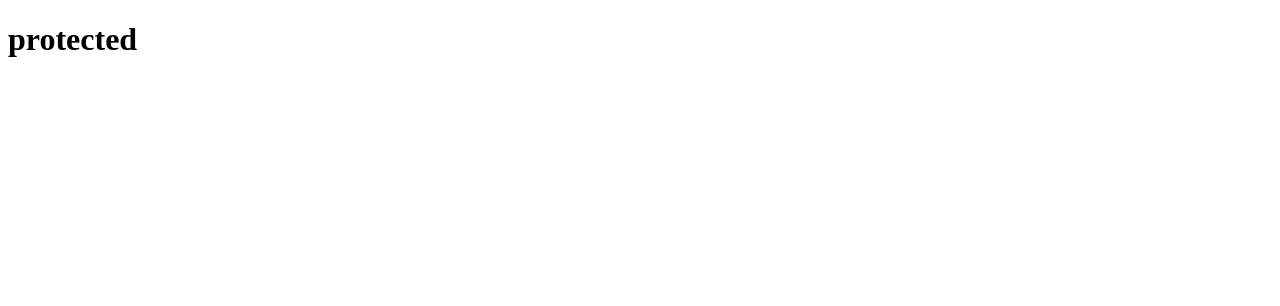
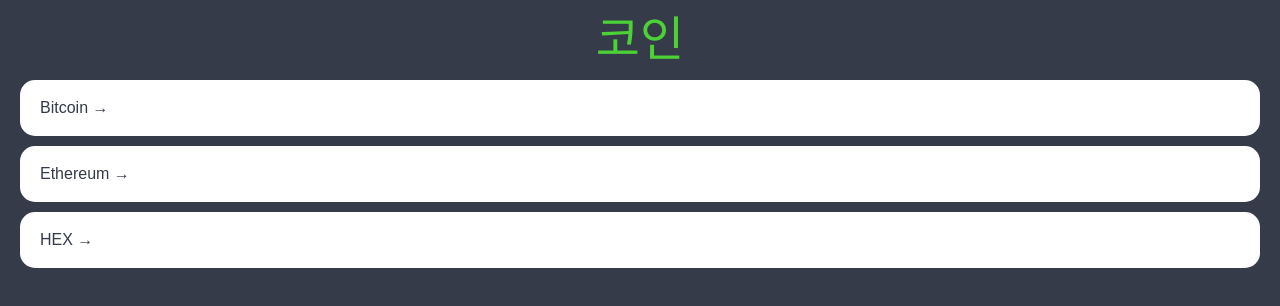
Before and after one commit to multida/cryptoTracker, a React (Create React App) app: page / in a window 1280 px wide. Shown: the top 306 px of the page. Built offline with nearby package versions, Linux system fonts and the light colour scheme.

Commit message:
💄 화면 만듦

```diff
--- a/src/App.tsx
+++ b/src/App.tsx
@@ -1,16 +1,70 @@
-import styled from "styled-components";
+import { createGlobalStyle } from "styled-components";
+import Router from "./routes/Router";
 
-const Container = styled.div`
-  background-color: ${(proprs) => proprs.theme.bgColor};
+const GlobalStyle = createGlobalStyle`
+@import url('https://fonts.googleapis.com/css2?family=Nunito&display=swap');
+* {box-sizing:border-box;}
+html, body, div, span, applet, object, iframe,
+h1, h2, h3, h4, h5, h6, p, blockquote, pre,
+a, abbr, acronym, address, big, cite, code,
+del, dfn, em, img, ins, kbd, q, s, samp,
+small, strike, strong, sub, sup, tt, var,
+b, u, i, center,
+dl, dt, dd, ol, ul, li,
+fieldset, form, label, legend,
+table, caption, tbody, tfoot, thead, tr, th, td,
+article, aside, canvas, details, embed,
+figure, figcaption, footer, header, hgroup,
+menu, nav, output, ruby, section, summary,
+time, mark, audio, video {
+	margin: 0;
+	padding: 0;
+	border: 0;
+	font-size: 100%;
+	font: inherit;
+	vertical-align: baseline;
+}
+/* HTML5 display-role reset for older browsers */
+article, aside, details, figcaption, figure,
+footer, header, hgroup, menu, nav, section {
+	display: block;
+}
+body {
+	line-height: 1;
+  font-family: 'Nunito', sans-serif;
+  background-color: ${(props) => props.theme.bgColor};
+  color: ${(props) => props.theme.textColor};
+
+
+}
+ol, ul {
+	list-style: none;
+}
+blockquote, q {
+	quotes: none;
+}
+blockquote:before, blockquote:after,
+q:before, q:after {
+	content: '';
+	content: none;
+}
+table {
+	border-collapse: collapse;
+	border-spacing: 0;
+}
+a {
+  text-decoration:none;
+  color:inherit;
+}
+a:focus, a:active {color:inherit;}
 `;
-const H1 = styled.h1`
-  color: ${(props) => props.theme.textColor};
-`;
+
 function App() {
   return (
-    <Container>
-      <H1>protected</H1>
-    </Container>
+    <>
+      <GlobalStyle />
+      <Router />
+    </>
   );
 }
 
--- /dev/null
+++ b/src/routes/Coin.tsx
@@ -0,0 +1,13 @@
+import { useParams } from "react-router-dom";
+
+interface RouterParams {
+  coinId: string;
+}
+
+function Coin() {
+  // useParams: coinId를 포함하는 오브젝트를 반환해줌
+  const { coinId } = useParams<RouterParams>();
+  return <h1>Coin: {coinId}</h1>;
+}
+
+export default Coin;
--- /dev/null
+++ b/src/routes/Coins.tsx
@@ -0,0 +1,88 @@
+import { Link } from "react-router-dom";
+import styled from "styled-components";
+
+const Container = styled.div`
+  padding: 0 20px;
+`;
+
+const Header = styled.header`
+  display: flex;
+  justify-content: center;
+  align-items: center;
+  height: 10vh;
+`;
+
+const CoinsList = styled.ul``;
+
+const Coin = styled.li`
+  background-color: white;
+  color: ${(props) => props.theme.bgColor};
+  border-radius: 15px;
+  margin-bottom: 10px;
+
+  a {
+    display: block;
+    padding: 20px;
+    transition: color 0.3s ease-in;
+  }
+
+  &:hover {
+    a {
+      color: ${(props) => props.theme.accentColor};
+    }
+  }
+`;
+
+const Title = styled.h1`
+  font-size: 48px;
+  color: ${(props) => props.theme.accentColor};
+`;
+
+const coins = [
+  {
+    id: "btc-bitcoin",
+    name: "Bitcoin",
+    symbol: "BTC",
+    rank: 1,
+    is_new: false,
+    is_active: true,
+    type: "coin",
+  },
+  {
+    id: "eth-ethereum",
+    name: "Ethereum",
+    symbol: "ETH",
+    rank: 2,
+    is_new: false,
+    is_active: true,
+    type: "coin",
+  },
+  {
+    id: "hex-hex",
+    name: "HEX",
+    symbol: "HEX",
+    rank: 3,
+    is_new: false,
+    is_active: true,
+    type: "token",
+  },
+];
+
+function Coins() {
+  return (
+    <Container>
+      <Header>
+        <Title>코인</Title>
+      </Header>
+      <CoinsList>
+        {coins.map((coin) => (
+          <Coin key={coin.id}>
+            <Link to={`/${coin.id}`}>{coin.name} &rarr;</Link>
+          </Coin>
+        ))}
+      </CoinsList>
+    </Container>
+  );
+}
+
+export default Coins;
--- /dev/null
+++ b/src/routes/Router.tsx
@@ -0,0 +1,21 @@
+import { BrowserRouter, Switch, Route } from "react-router-dom";
+import Coin from "./Coin";
+import Coins from "./Coins";
+
+function Router() {
+  return (
+    <BrowserRouter>
+      {/* Switch: 한번에 하나의 Route를 렌더링 할 수 있는 방법 */}
+      <Switch>
+        <Route path="/:coinId">
+          <Coin />
+        </Route>
+        <Route path="/">
+          <Coins />
+        </Route>
+      </Switch>
+    </BrowserRouter>
+  );
+}
+
+export default Router;
--- a/src/styled.d.ts
+++ b/src/styled.d.ts
@@ -5,6 +5,6 @@
   export interface DefaultTheme {
     textColor: string;
     bgColor: string;
-    btnColor: string;
+    accentColor: string;
   }
 }
--- a/src/theme.ts
+++ b/src/theme.ts
@@ -1,7 +1,7 @@
 import { DefaultTheme } from "styled-components";
 
 export const theme: DefaultTheme = {
-  bgColor: "white",
-  textColor: "black",
-  btnColor: "tomato",
+  bgColor: "#353b48",
+  textColor: "#f5f6fa",
+  accentColor: "#4cd137",
 };
```
